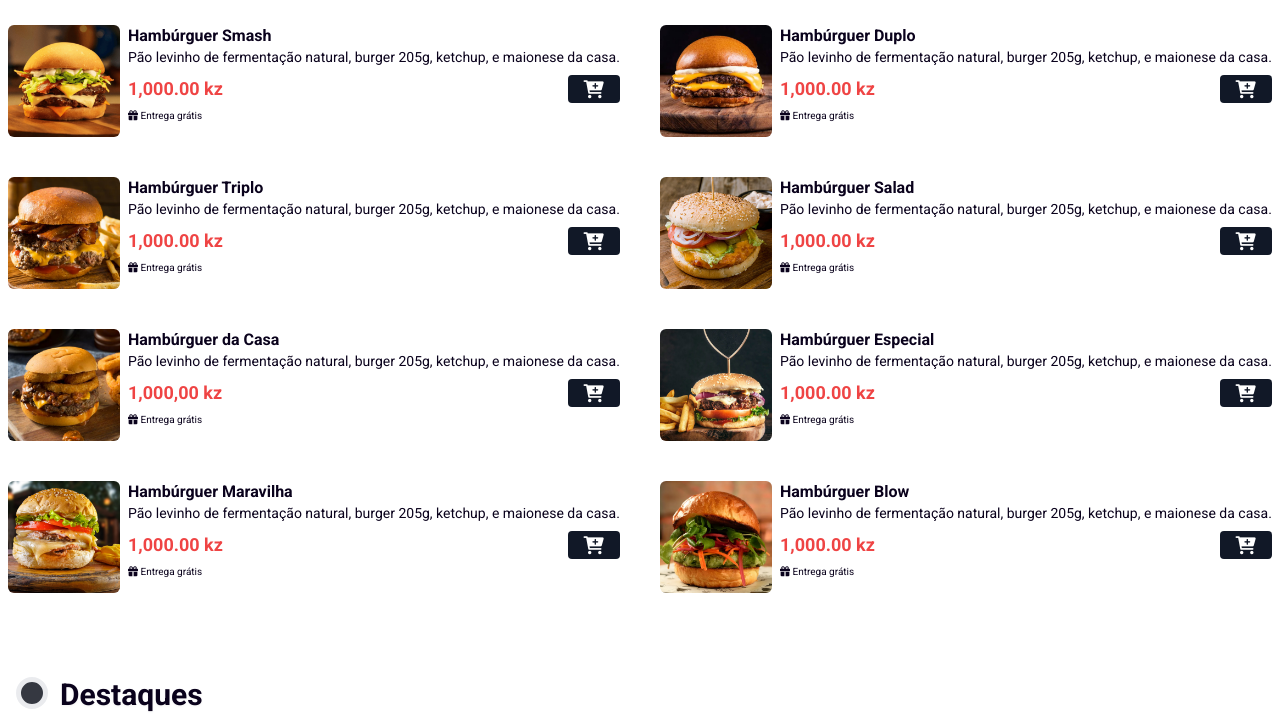
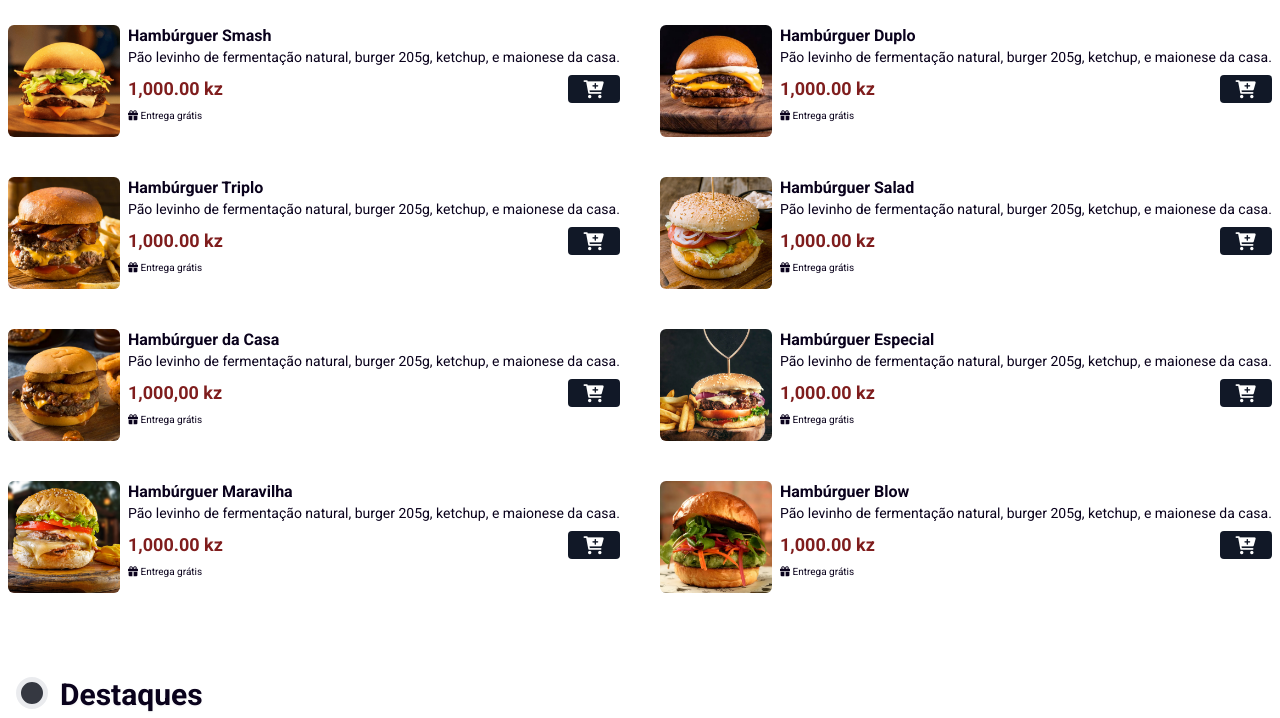
Before and after one commit to albertombundi/robe-burguer, a website: page index.html in a window 1280 px wide. Shown: the part 491-1209 px from the top of the page. Drawn offline with nearby package versions, Linux system fonts and the light colour scheme.

Commit message:
mudando a cor do preços

```diff
--- a/index.html
+++ b/index.html
@@ -77,7 +77,7 @@
                     <p class="text-sm">Pão levinho de fermentação natural, burger 205g, ketchup, e maionese da casa.</p>
 
                     <div class="flex items-center gap-2 justify-between mt-2">
-                        <p class="font-semibold text-red-500 text-lg">1,000.00 kz</p>
+                        <p class="font-semibold  text-red-900 text-lg">1,000.00 kz</p>
 
                         <button
                             class="bg-gray-900 px-4 rounded add-to-cart-btn active:animate-ping"
@@ -108,7 +108,7 @@
                     <p class="text-sm">Pão levinho de fermentação natural, burger 205g, ketchup, e maionese da casa.</p>
 
                     <div class="flex items-center gap-2 justify-between mt-2">
-                        <p class="font-semibold text-red-500 text-lg">1,000.00 kz</p>
+                        <p class="font-semibold text-red-900 text-lg">1,000.00 kz</p>
 
                         <button
                             class="bg-gray-900 px-4 rounded add-to-cart-btn active:animate-ping"
@@ -137,7 +137,7 @@
                     <p class="text-sm">Pão levinho de fermentação natural, burger 205g, ketchup, e maionese da casa.</p>
 
                     <div class="flex items-center gap-2 justify-between mt-2">
-                        <p class="font-semibold text-red-500 text-lg">1,000.00 kz</p>
+                        <p class="font-semibold text-red-900 text-lg">1,000.00 kz</p>
 
                         <button
                             class="bg-gray-900 px-4 rounded add-to-cart-btn active:animate-ping"
@@ -166,7 +166,7 @@
                     <p class="text-sm">Pão levinho de fermentação natural, burger 205g, ketchup, e maionese da casa.</p>
 
                     <div class="flex items-center gap-2 justify-between mt-2">
-                        <p class="font-semibold text-red-500 text-lg">1,000.00 kz</p>
+                        <p class="font-semibold text-red-900 text-lg">1,000.00 kz</p>
 
                         <button
                             class="bg-gray-900 px-4 rounded add-to-cart-btn active:animate-ping"
@@ -196,7 +196,7 @@
                     <p class="text-sm">Pão levinho de fermentação natural, burger 205g, ketchup, e maionese da casa.</p>
 
                     <div class="flex items-center gap-2 justify-between mt-2">
-                        <p class="font-semibold text-red-500 text-lg">1,000,00 kz</p>
+                        <p class="font-semibold text-red-900 text-lg">1,000,00 kz</p>
 
                         <button
                             class="bg-gray-900 px-4 rounded add-to-cart-btn active:animate-ping"
@@ -226,7 +226,7 @@
                     <p class="text-sm">Pão levinho de fermentação natural, burger 205g, ketchup, e maionese da casa.</p>
 
                     <div class="flex items-center gap-2 justify-between mt-2">
-                        <p class="font-semibold text-red-500 text-lg">1,000.00 kz</p>
+                        <p class="font-semibold text-red-900 text-lg">1,000.00 kz</p>
 
                         <button
                             class="bg-gray-900 px-4 rounded add-to-cart-btn active:animate-ping"
@@ -256,7 +256,7 @@
                     <p class="text-sm">Pão levinho de fermentação natural, burger 205g, ketchup, e maionese da casa.</p>
 
                     <div class="flex items-center gap-2 justify-between mt-2">
-                        <p class="font-semibold text-red-500 text-lg">1,000.00 kz</p>
+                        <p class="font-semibold text-red-900 text-lg">1,000.00 kz</p>
 
                         <button
                             class="bg-gray-900 px-4 rounded add-to-cart-btn active:animate-ping"
@@ -286,7 +286,7 @@
                     <p class="text-sm">Pão levinho de fermentação natural, burger 205g, ketchup, e maionese da casa.</p>
 
                     <div class="flex items-center gap-2 justify-between mt-2">
-                        <p class="font-semibold text-red-500 text-lg">1,000.00 kz</p>
+                        <p class="font-semibold text-red-900 text-lg">1,000.00 kz</p>
 
                         <button
                             class="bg-gray-900 px-4 rounded add-to-cart-btn active:animate-ping"
@@ -345,7 +345,7 @@
                     <p class="font-bold">Coca lata</p>
 
                     <div class="flex items-center gap-2 justify-between mt-3">
-                        <p class="font-semibold text-red-500 text-lg">200.00 kz</p>
+                        <p class="font-semibold text-red-900 text-lg">200.00 kz</p>
                         <button
                             class="bg-gray-900 px-4 rounded add-to-cart-btn active:animate-ping"
                             data-name="Coca lata"
@@ -374,7 +374,7 @@
                     <p class="font-bold">Guaraná lata</p>
 
                     <div class="flex items-center gap-2 justify-between mt-3">
-                        <p class="font-semibold text-red-500 text-lg">350.00 kz</p>
+                        <p class="font-semibold text-red-900 text-lg">350.00 kz</p>
                         <button
                             class="bg-gray-900 px-4 rounded add-to-cart-btn active:animate-ping"
                             data-name="guarana lata"
```
Also changed, not shown: styles/output.css.
